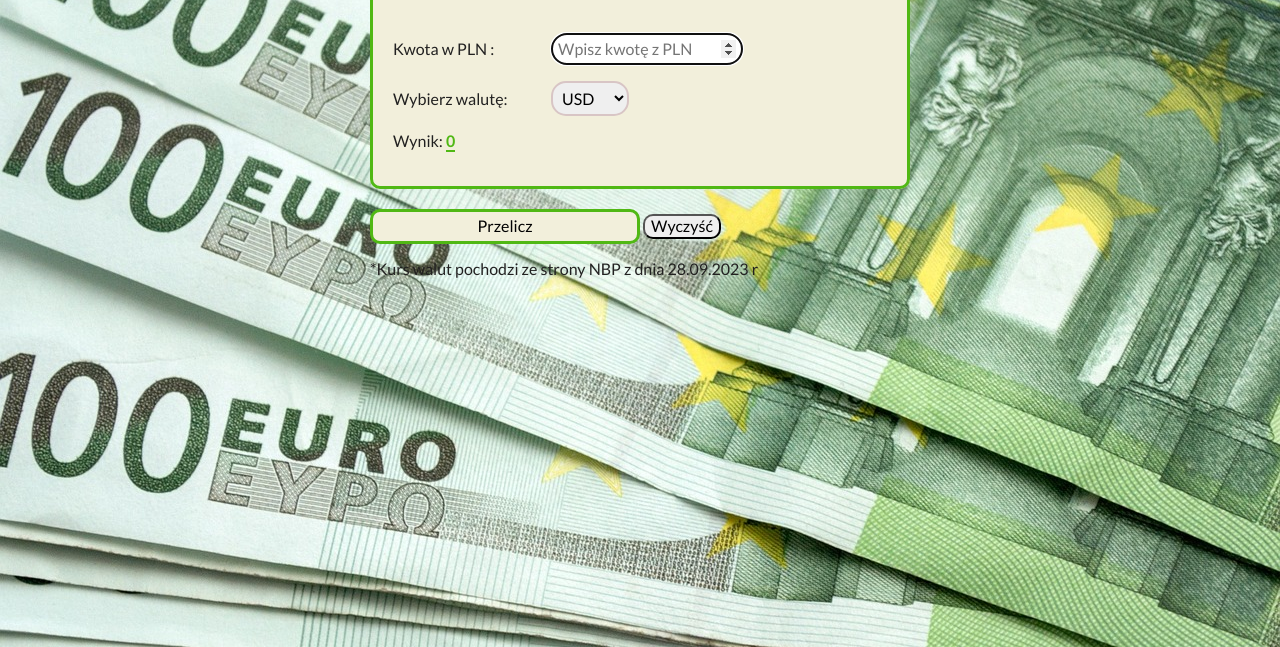
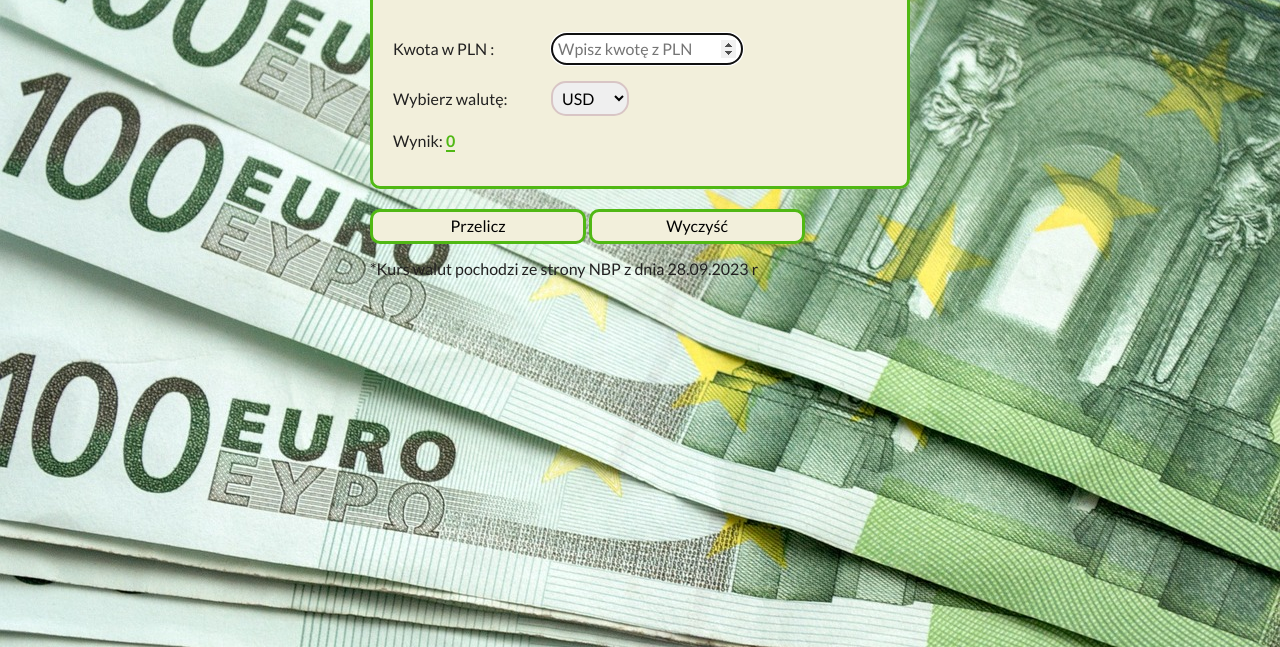
Before and after one commit to BarbaraMarcinkowska/currency-converter, a plain HTML site: page index.html in a window 1280 px wide. Shown: the part 153-800 px from the top of the page. Drawn offline with nearby package versions, Linux system fonts and the light colour scheme.

Commit message:
new style button

```diff
--- a/css/style.css
+++ b/css/style.css
@@ -45,17 +45,23 @@ html {
    margin-right: 5px;
 }
 .form__button {
-  width: 50%;
+  width: 40%;
   background-color: rgb(242 239 219);
   border: solid rgb(80, 184, 20);
   color: black;
   padding: 5px;
   border-radius: 10px;
   cursor: pointer;
-}
+  }
 .form__button--reset {
+  width: 40%;
+  background-color: rgb(242 239 219);
+  border: solid rgb(80, 184, 20);
+  color: black;
+  padding: 5px;
   border-radius: 10px;
-}
+  cursor: pointer;
+ }
 
 .container {
   margin: auto;
```
